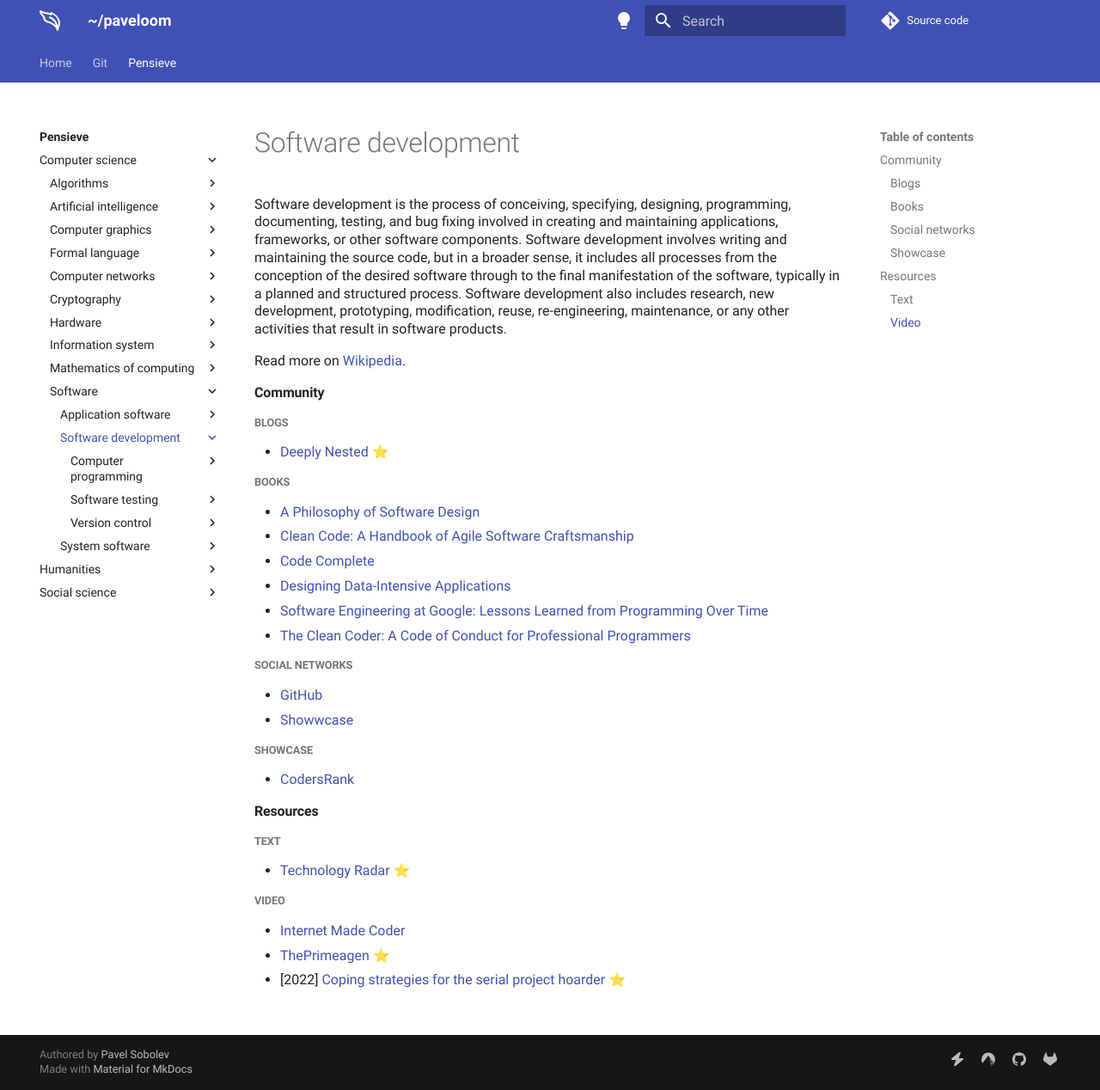
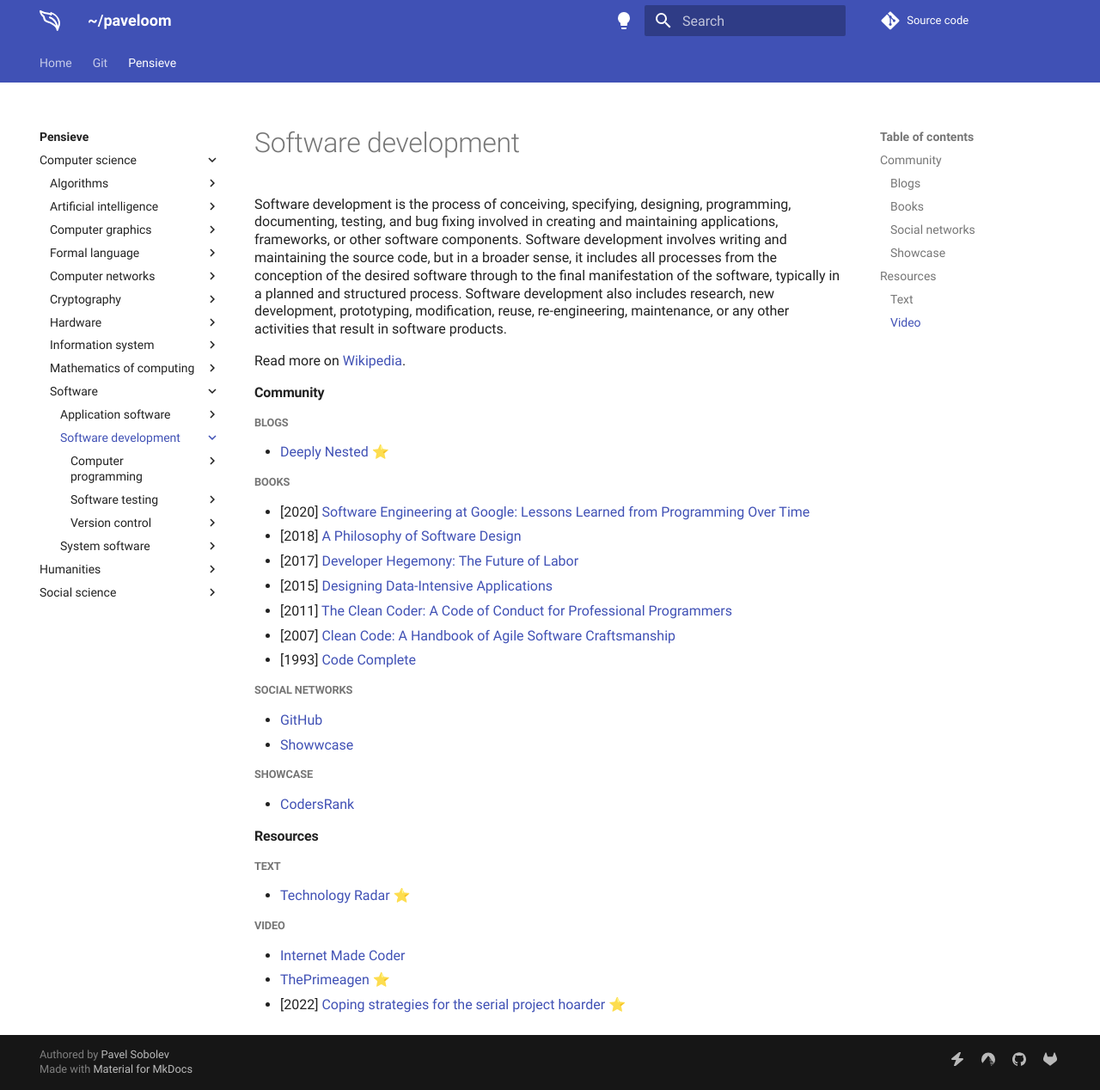
Before and after one commit to paveloom/paveloom.dev, an MkDocs documentation site: the page built from content/pensieve/software-development.md, in a window 1280 px wide and 1268 px high. Shown: the whole window at 86% size. Built offline with MkDocs 1.6.1 and Material for MkDocs 9.7.7, drawn with Linux system fonts in a browser that asks for light colours; comment, search, counter and statistics services are not loaded.

Commit message:
Pensieve: update the Software development page.

```diff
--- a/content/pensieve/software-development.md
+++ b/content/pensieve/software-development.md
@@ -10,12 +10,13 @@
 - [Deeply Nested](https://nested.substack.com) ⭐
 
 ##### Books
-- [A Philosophy of Software Design](https://www.goodreads.com/book/show/39996759-a-philosophy-of-software-design)
-- [Clean Code: A Handbook of Agile Software Craftsmanship](https://www.goodreads.com/book/show/3735293-clean-code)
-- [Code Complete](https://www.goodreads.com/book/show/4845.Code_Complete)
-- [Designing Data-Intensive Applications](https://dataintensive.net)
-- [Software Engineering at Google: Lessons Learned from Programming Over Time](https://www.goodreads.com/book/show/48816586-software-engineering-at-google)
-- [The Clean Coder: A Code of Conduct for Professional Programmers](https://www.goodreads.com/book/show/10284614-the-clean-coder)
+- [2020] [Software Engineering at Google: Lessons Learned from Programming Over Time](https://www.goodreads.com/book/show/48816586-software-engineering-at-google)
+- [2018] [A Philosophy of Software Design](https://www.goodreads.com/book/show/39996759-a-philosophy-of-software-design)
+- [2017] [Developer Hegemony: The Future of Labor](https://www.goodreads.com/book/show/35051753-developer-hegemony)
+- [2015] [Designing Data-Intensive Applications](https://dataintensive.net)
+- [2011] [The Clean Coder: A Code of Conduct for Professional Programmers](https://www.goodreads.com/book/show/10284614-the-clean-coder)
+- [2007] [Clean Code: A Handbook of Agile Software Craftsmanship](https://www.goodreads.com/book/show/3735293-clean-code)
+- [1993] [Code Complete](https://www.goodreads.com/book/show/4845.Code_Complete)
 
 ##### Social networks
 - [GitHub](https://github.com)
```
